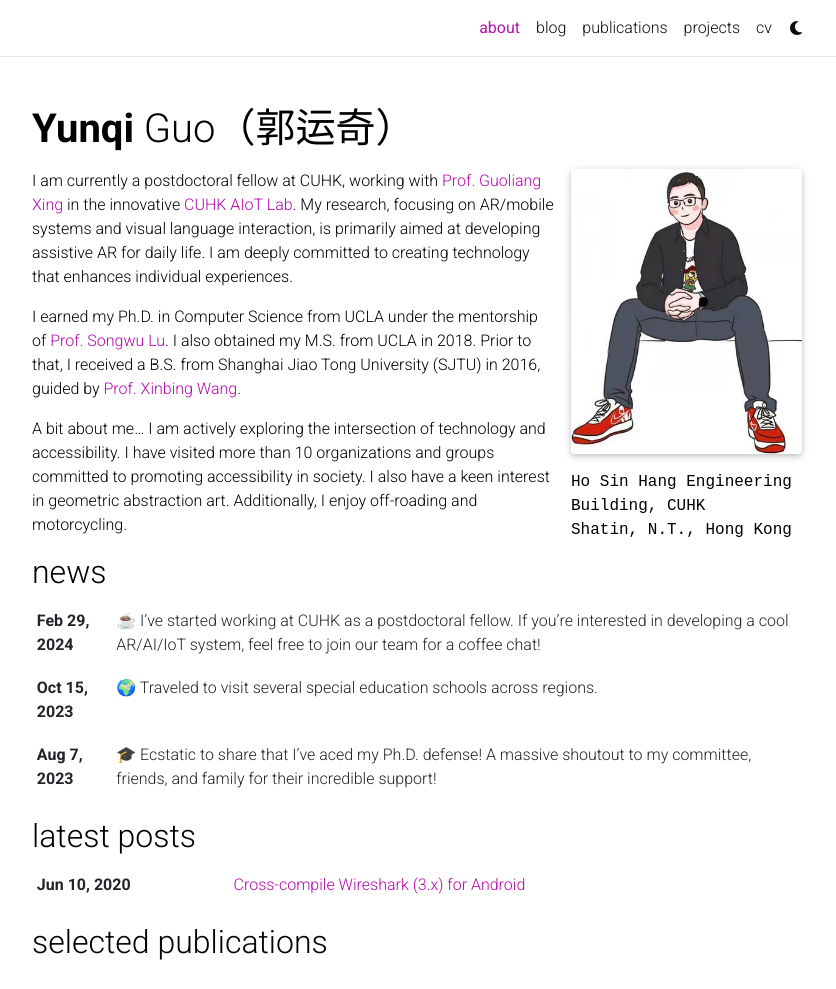
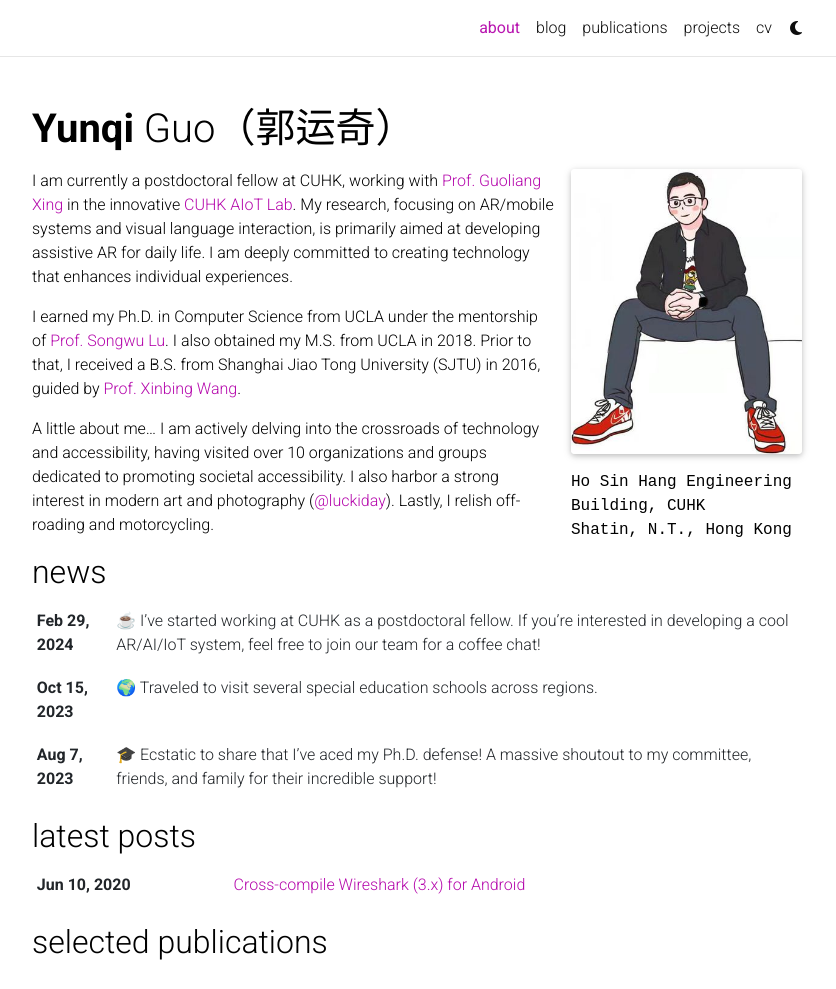
Before and after one commit to luckiday/luckiday.github.io, a Jekyll site: the page built from _pages/about.md, in a window 1280 px wide and 1259 px high, cut to the strip 0-989 px from the top of the window. Shown: the whole strip, without its empty margins (223-1059 px from the left). Built offline with Jekyll 4.4.1, drawn with Linux system fonts in a browser that asks for light colours; full-size pictures stand in for the smaller copies a plugin makes; comment, search, counter and statistics services are not loaded; a style sheet for code colours, icons or effects is not loaded.

```diff
--- a/_pages/about.md
+++ b/_pages/about.md
@@ -52,17 +52,16 @@
 
 [//]: # (Link to your social media connections, too. This theme is set up to use [Font Awesome icons]&#40;http://fortawesome.github.io/Font-Awesome/&#41; and [Academicons]&#40;https://jpswalsh.github.io/academicons/&#41;, like the ones below. Add your Facebook, Twitter, LinkedIn, Google Scholar, or just disable all of them.)
 
-I am currently a postdoctoral fellow at CUHK, working
-with [Prof. Guoliang Xing](https://staff.ie.cuhk.edu.hk/~glxing/) in the
-innovative [CUHK AIoT Lab](https://aiot.ie.cuhk.edu.hk/). My research, focusing on AR/mobile systems and visual language
-interaction, is primarily aimed at developing assistive AR for daily life. I am deeply committed to creating technology
-that enhances individual experiences.
+I am currently a postdoctoral fellow at CUHK, working with [Prof. Guoliang Xing](https://staff.ie.cuhk.edu.hk/~glxing/)
+in the innovative [CUHK AIoT Lab](https://aiot.ie.cuhk.edu.hk/). My research, focusing on AR/mobile systems and visual
+language interaction, is primarily aimed at developing assistive AR for daily life. I am deeply committed to creating
+technology that enhances individual experiences.
 
 I earned my Ph.D. in Computer Science from UCLA under the mentorship
 of [Prof. Songwu Lu](https://web.cs.ucla.edu/~slu/). I also obtained my M.S. from UCLA in 2018. Prior to that, I
 received a B.S. from Shanghai Jiao Tong University (SJTU) in 2016, guided
 by [Prof. Xinbing Wang](https://www.cs.sjtu.edu.cn/~wang-xb/).
 
-A bit about me... I am actively exploring the intersection of technology and accessibility. I have visited more than 10
-organizations and groups committed to promoting accessibility in society. I also have a keen interest in geometric
-abstraction art. Additionally, I enjoy off-roading and motorcycling.
+A little about me... I am actively delving into the crossroads of technology and accessibility, having visited over 10
+organizations and groups dedicated to promoting societal accessibility. I also harbor a strong interest in modern art
+and photography ([@luckiday](https://www.instagram.com/luckiday/)). Lastly, I relish off-roading and motorcycling.
```
